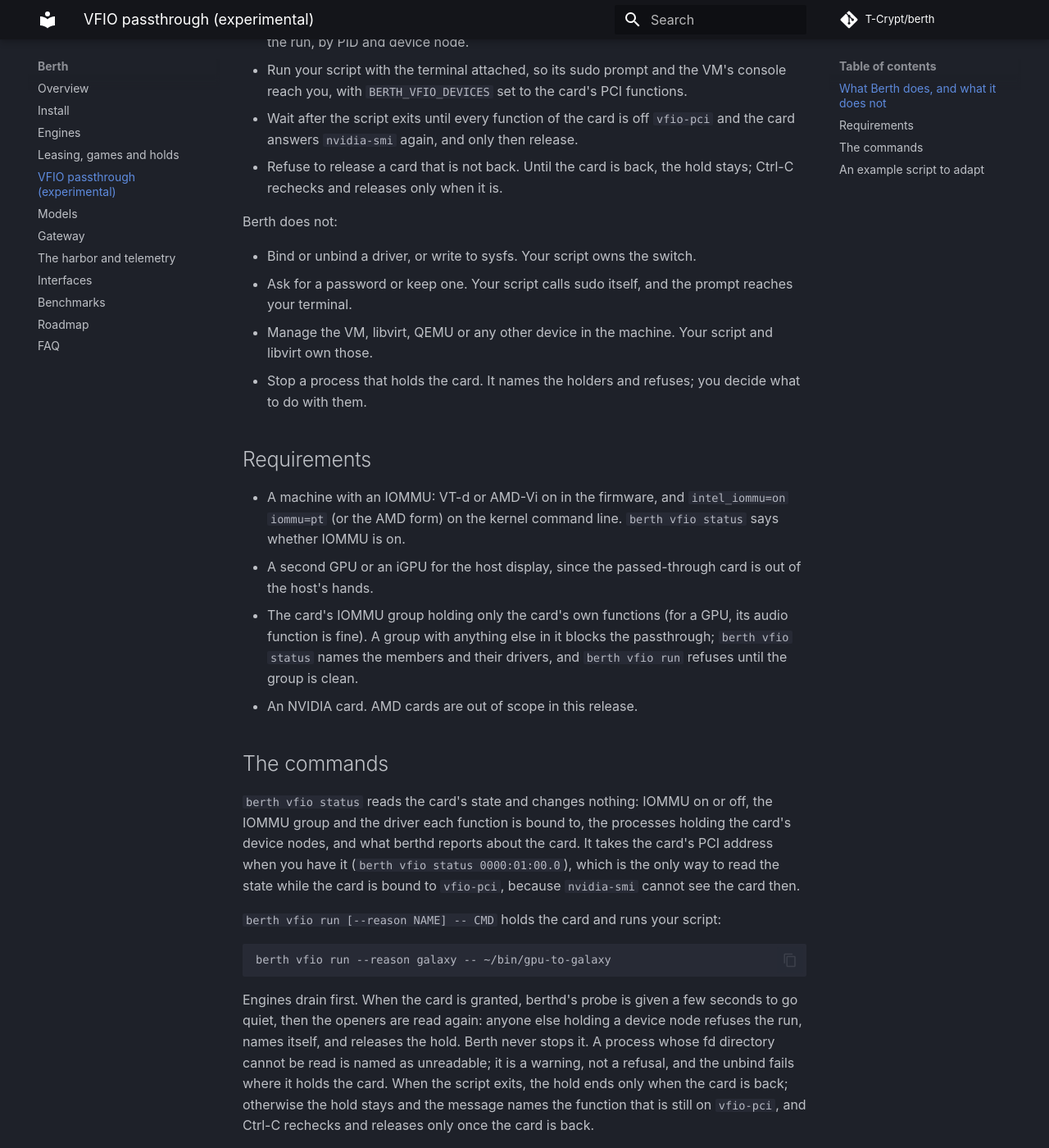
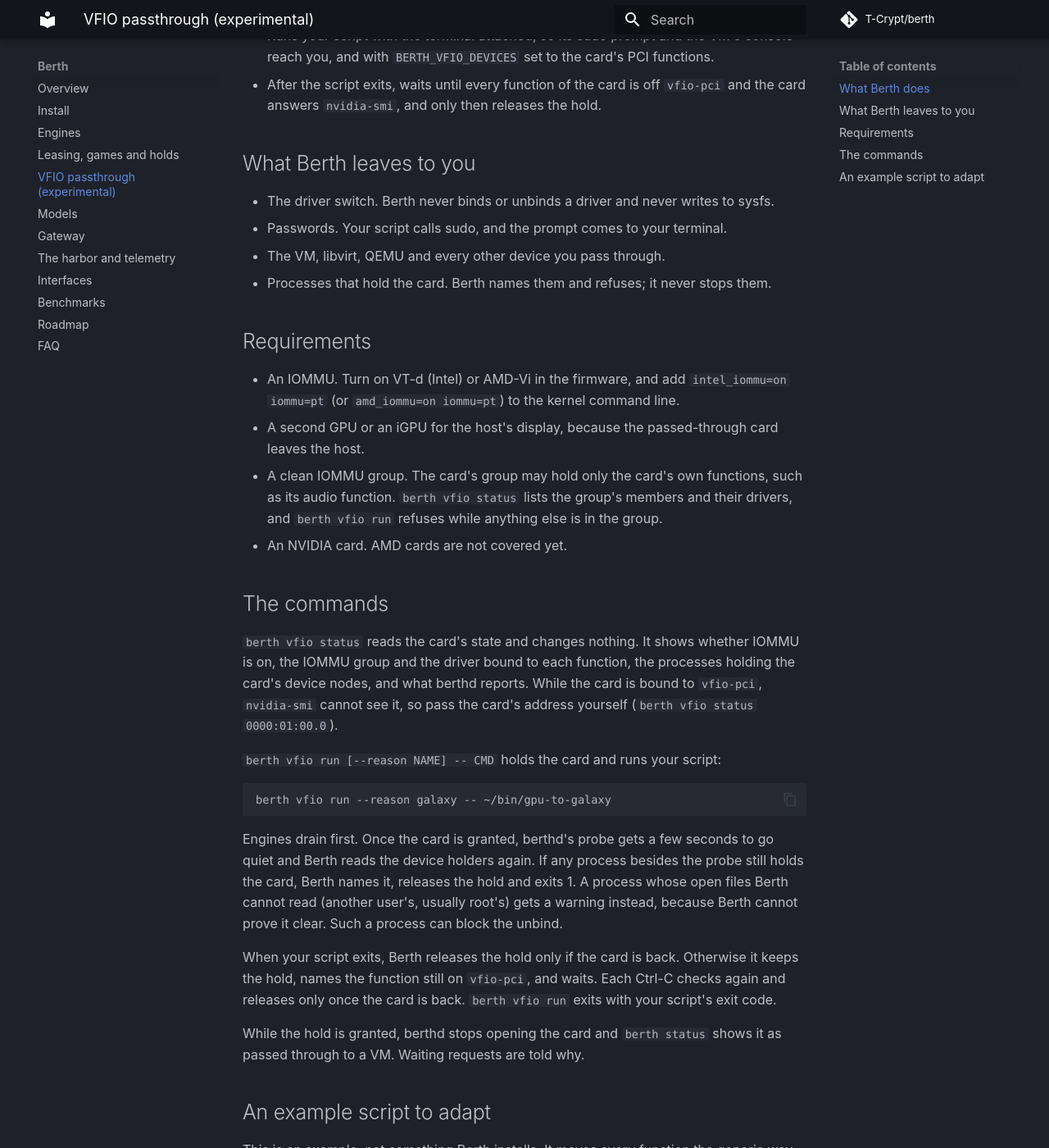
Before and after one commit to Bacongineer/berth-upstream, an MkDocs documentation site: the page built from docs/vfio.md, in a window 1280 px wide and 1400 px high, scrolled down 612 px. Shown: the whole window at 82% size. Built offline with MkDocs 1.6.1 and Material for MkDocs 9.7.7, drawn with Linux system fonts in a browser that asks for light colours; comment, search, counter and statistics services are not loaded; some of the changed text lies outside the part shown.

Commit message:
vfio: the script runs in the foreground process group; docs rewritten
A script in its own process group that reads the terminal is stopped by
SIGTTIN, so sudo's password prompt would hang (reproduced with a pty: the
child sat in state T). The script now stays in berth's process group, and a
Ctrl-C reaches it from the terminal. Only ExitCode stays exported from the
runner. The docs no longer claim a real run, and the example script moves
each function with driver_override, which the card's audio function needs.

````diff
--- a/docs/vfio.md
+++ b/docs/vfio.md
@@ -1,116 +1,98 @@
 # VFIO passthrough (experimental)
 
-Linux only, and experimental: it has run on one machine (the reference RTX 4090
-box) and nowhere else. The API and the messages can still change.
+Linux only and experimental. It has passed its tests but has not yet run on a real passthrough, so the
+commands and messages can still change.
 
-When you pass the governed card to a virtual machine through VFIO, the card
-leaves the host for the whole VM session: the NVIDIA driver lets go, `vfio-pci`
-takes the function, and nothing on the host may touch it until the VM is done.
-Berth coordinates its side of that handover. It drains the engines first, holds
-the card for you, wraps your own switch script, and does not let the next
-engine load until the card is back on its host driver.
+Passing the governed card to a virtual machine through VFIO takes it away from the host for the whole
+VM session. The NVIDIA driver lets go, `vfio-pci` takes the card, and nothing on the host may touch it
+until the VM is done. Berth coordinates its side of that handover. It drains your engines, holds the
+card, runs your own switch script, and keeps the next engine waiting until the card is back on its host
+driver.
 
-## What Berth does, and what it does not
+## What Berth does
 
-Berth does:
+- Drains every engine on the card at its boundary, as for any other lease.
+- Holds the card for the whole session with a pinned lease at hold priority, so nothing else starts on
+  it and nothing drains it.
+- Checks, before your script runs, which processes hold `/dev/nvidia*` or the card's DRM nodes. Any
+  holder besides berthd's own probe stops the run, and Berth names it by PID and device node.
+- Runs your script with the terminal attached, so its sudo prompt and the VM's console reach you, and
+  with `BERTH_VFIO_DEVICES` set to the card's PCI functions.
+- After the script exits, waits until every function of the card is off `vfio-pci` and the card
+  answers `nvidia-smi`, and only then releases the hold.
 
-- Drain every engine on the card at its own boundary, the way any lease does.
-- Hold the card for the whole passthrough: a pinned lease at hold priority
-  (group `vfio`), so nothing else starts on it and nothing drains it.
-- Check before the switch that nothing but the driver holds the card: the
-  processes with `/dev/nvidia*` or the card's DRM nodes open. Anyone but
-  berthd's own probe refuses the run, by PID and device node.
-- Run your script with the terminal attached, so its sudo prompt and the VM's
-  console reach you, with `BERTH_VFIO_DEVICES` set to the card's PCI functions.
-- Wait after the script exits until every function of the card is off
-  `vfio-pci` and the card answers `nvidia-smi` again, and only then release.
-- Refuse to release a card that is not back. Until the card is back, the hold
-  stays; Ctrl-C rechecks and releases only when it is.
+## What Berth leaves to you
 
-Berth does not:
-
-- Bind or unbind a driver, or write to sysfs. Your script owns the switch.
-- Ask for a password or keep one. Your script calls sudo itself, and the
-  prompt reaches your terminal.
-- Manage the VM, libvirt, QEMU or any other device in the machine. Your
-  script and libvirt own those.
-- Stop a process that holds the card. It names the holders and refuses; you
-  decide what to do with them.
+- The driver switch. Berth never binds or unbinds a driver and never writes to sysfs.
+- Passwords. Your script calls sudo, and the prompt comes to your terminal.
+- The VM, libvirt, QEMU and every other device you pass through.
+- Processes that hold the card. Berth names them and refuses; it never stops them.
 
 ## Requirements
 
-- A machine with an IOMMU: VT-d or AMD-Vi on in the firmware, and
-  `intel_iommu=on iommu=pt` (or the AMD form) on the kernel command line.
-  `berth vfio status` says whether IOMMU is on.
-- A second GPU or an iGPU for the host display, since the passed-through card
-  is out of the host's hands.
-- The card's IOMMU group holding only the card's own functions (for a GPU,
-  its audio function is fine). A group with anything else in it blocks the
-  passthrough; `berth vfio status` names the members and their drivers, and
-  `berth vfio run` refuses until the group is clean.
-- An NVIDIA card. AMD cards are out of scope in this release.
+- An IOMMU. Turn on VT-d (Intel) or AMD-Vi in the firmware, and add `intel_iommu=on iommu=pt` (or
+  `amd_iommu=on iommu=pt`) to the kernel command line.
+- A second GPU or an iGPU for the host's display, because the passed-through card leaves the host.
+- A clean IOMMU group. The card's group may hold only the card's own functions, such as its audio
+  function. `berth vfio status` lists the group's members and their drivers, and `berth vfio run`
+  refuses while anything else is in the group.
+- An NVIDIA card. AMD cards are not covered yet.
 
 ## The commands
 
-`berth vfio status` reads the card's state and changes nothing: IOMMU on or
-off, the IOMMU group and the driver each function is bound to, the processes
-holding the card's device nodes, and what berthd reports about the card. It
-takes the card's PCI address when you have it (`berth vfio status
-0000:01:00.0`), which is the only way to read the state while the card is
-bound to `vfio-pci`, because `nvidia-smi` cannot see the card then.
+`berth vfio status` reads the card's state and changes nothing. It shows whether IOMMU is on, the IOMMU
+group and the driver bound to each function, the processes holding the card's device nodes, and what
+berthd reports. While the card is bound to `vfio-pci`, `nvidia-smi` cannot see it, so pass the card's
+address yourself (`berth vfio status 0000:01:00.0`).
 
 `berth vfio run [--reason NAME] -- CMD` holds the card and runs your script:
 
-    berth vfio run --reason galaxy -- ~/bin/gpu-to-galaxy
+```sh
+berth vfio run --reason galaxy -- ~/bin/gpu-to-galaxy
+```
 
-Engines drain first. When the card is granted, berthd's probe is given a few
-seconds to go quiet, then the openers are read again: anyone else holding a
-device node refuses the run, names itself, and releases the hold. Berth never
-stops it. A process whose fd directory cannot be read is named as unreadable;
-it is a warning, not a refusal, and the unbind fails where it holds the card.
-When the script exits, the hold ends only when the card is back; otherwise the
-hold stays and the message names the function that is still on `vfio-pci`, and
-Ctrl-C rechecks and releases only once the card is back.
+Engines drain first. Once the card is granted, berthd's probe gets a few seconds to go quiet and Berth
+reads the device holders again. If any process besides the probe still holds the card, Berth names it,
+releases the hold and exits 1. A process whose open files Berth cannot read (another user's, usually
+root's) gets a warning instead, because Berth cannot prove it clear. Such a process can block the unbind.
 
-The exit code is your script's exit code.
+When your script exits, Berth releases the hold only if the card is back. Otherwise it keeps the hold,
+names the function still on `vfio-pci`, and waits. Each Ctrl-C checks again and releases only once the
+card is back. `berth vfio run` exits with your script's exit code.
+
+While the hold is granted, berthd stops opening the card and `berth status` shows it as passed through
+to a VM. Waiting requests are told why.
 
 ## An example script to adapt
 
-This is an example to adapt to your own machine, not something Berth installs.
-It uses `BERTH_VFIO_DEVICES`, so no PCI address is hardcoded:
+This is an example, not something Berth installs. It moves every function the generic way
+(`driver_override`), so it works for the card's audio function too, and it reads the addresses from
+`BERTH_VFIO_DEVICES`. If your libvirt domain marks the card's `hostdev` as `managed='yes'`, libvirt
+switches the drivers itself, and the script only starts the VM and waits.
 
 ```sh
 #!/bin/sh
-# gpu-to-galaxy: pass the card to the VM, run it, bring the card back.
-# Berth holds the card around this whole script; run it through
-#   berth vfio run --reason galaxy -- ~/bin/gpu-to-galaxy
+# gpu-to-galaxy: give the card to the VM, run it, take the card back.
+# Run it through: berth vfio run --reason galaxy -- ~/bin/gpu-to-galaxy
 set -eu
-DEVS="${BERTH_VFIO_DEVICES:?run through: berth vfio run -- ...}"
+devs="${BERTH_VFIO_DEVICES:?run this through berth vfio run}"
 
-# The switch asks for your password once, through sudo.
-for d in $DEVS; do
-  echo "$d" | sudo tee /sys/bus/pci/drivers/nvidia/unbind > /dev/null
-  echo "$d" | sudo tee /sys/bus/pci/drivers/vfio-pci/bind > /dev/null
-done
+to() { # to DRIVER: move every function of the card to DRIVER ("" = its own driver)
+  for d in $devs; do
+    echo "$1" | sudo tee "/sys/bus/pci/devices/$d/driver_override" >/dev/null
+    if [ -e "/sys/bus/pci/devices/$d/driver" ]; then
+      echo "$d" | sudo tee "/sys/bus/pci/devices/$d/driver/unbind" >/dev/null
+    fi
+    echo "$d" | sudo tee /sys/bus/pci/drivers_probe >/dev/null
+  done
+}
 
-# The VM holds the card until it is shut down.
-virsh start galaxy
-while [ "$(virsh domstate galaxy 2>/dev/null || echo gone)" != "shut off" ]; do
-  sleep 5
-done
-
-for d in $DEVS; do
-  echo "$d" | sudo tee /sys/bus/pci/drivers/vfio-pci/unbind > /dev/null
-  echo "$d" | sudo tee /sys/bus/pci/drivers/nvidia/bind > /dev/null
-done
+sudo modprobe vfio-pci
+to vfio-pci
+sudo virsh start galaxy
+while [ "$(sudo virsh domstate galaxy)" != "shut off" ]; do sleep 5; done
+to ""
 ```
 
-A real script keeps the VM lifecycle its own way (a managed `virt-manager`
-session, a `virsh shutdown` wait, hooks inside the libvirt domain); the shape
-Berth needs is only this: switch, run the VM, switch back, and exit. If the
-script dies with the card still on `vfio-pci`, the hold stays until the card
-is back, and the next engine waits.
-
-While a VFIO hold is granted, berthd pauses its own GPU probe (so its
-nvidia-smi child never blocks the unbind) and reports the card as passed
-through to a VM; waiters are told so instead of seeing a probe failure.
+If the script dies with the card still on `vfio-pci`, the hold stays, and the next engine waits until
+the card is back.
````
Also changed, not shown: CHANGELOG.md (+5 -14 lines), 2 other files.
